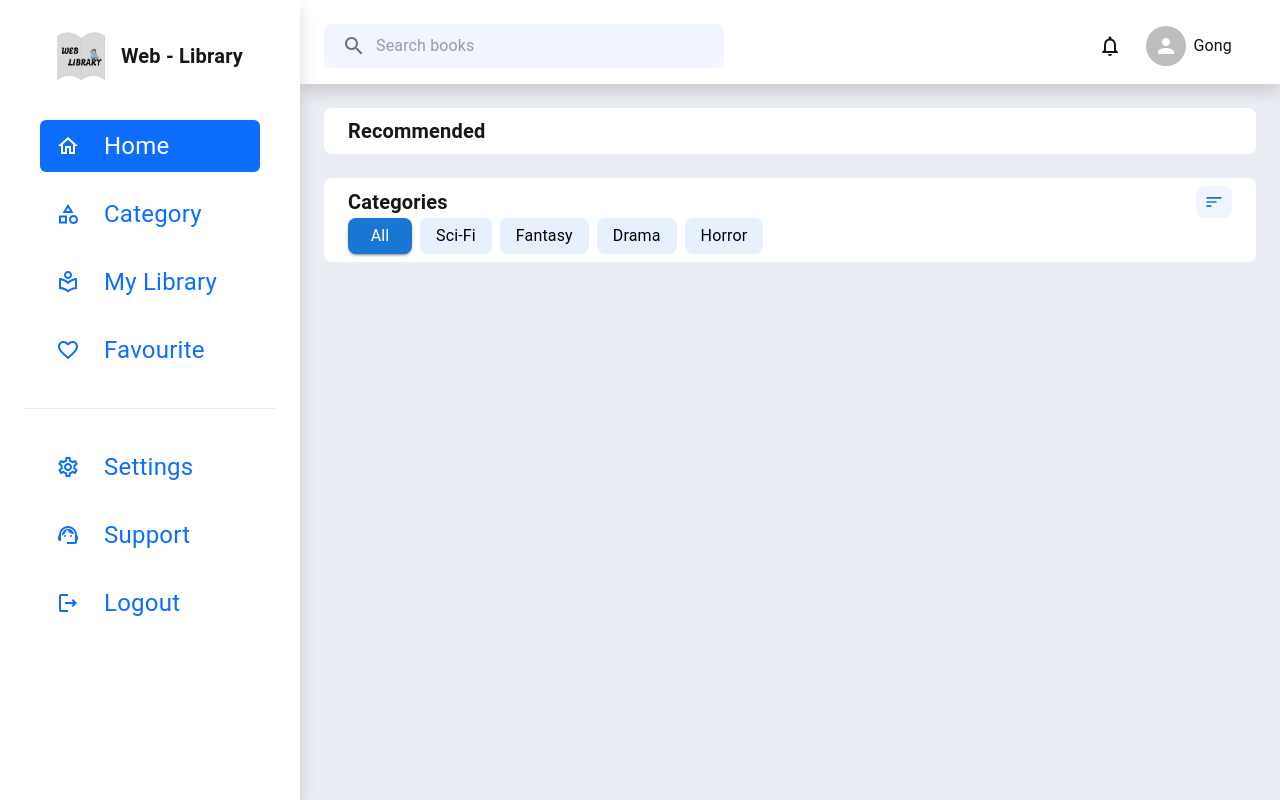
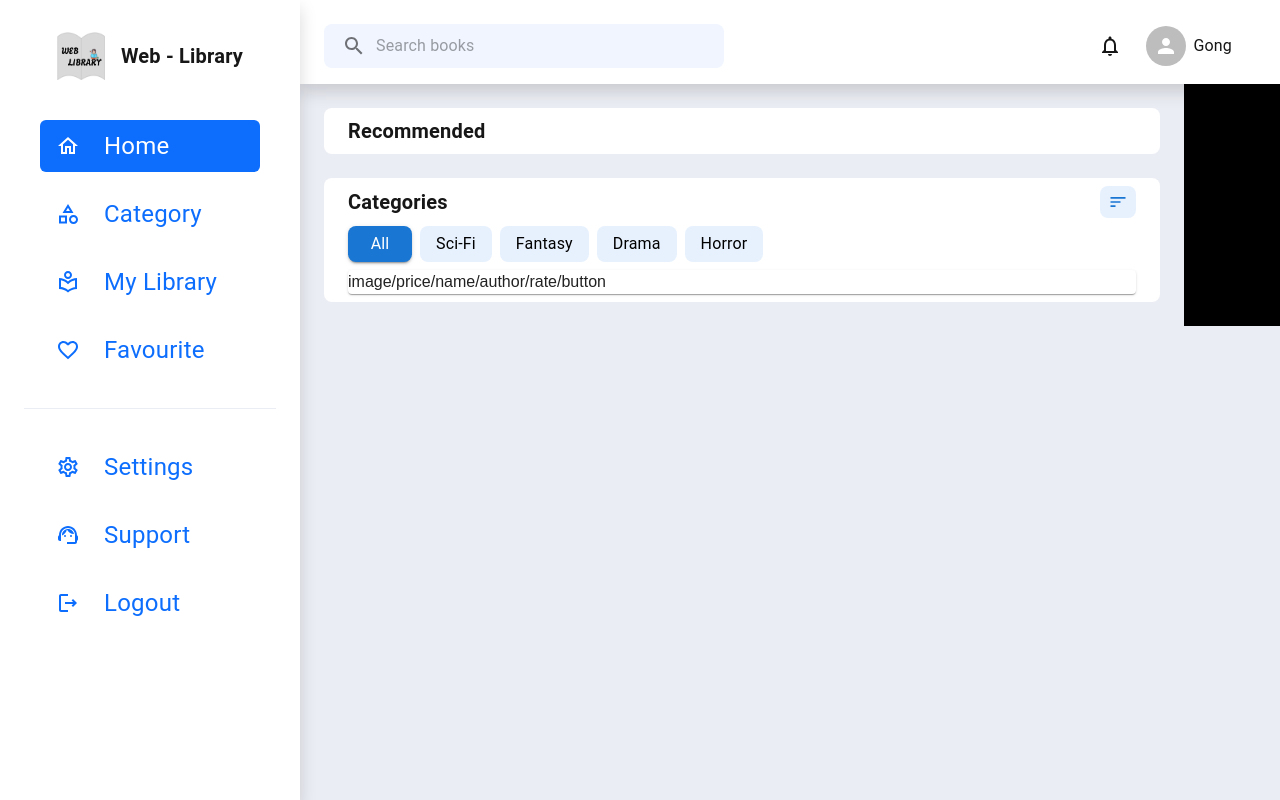
Before and after one commit to grittametw/Web-Library, a Next.js app: page / in a window 1280 px wide. Built offline with nearby package versions, Linux system fonts and the light colour scheme; what @mui/material-nextjs would draw is missing.

Commit message:
Set up docker-compose
- Set up docker-compose
- Update Homepage

```diff
--- a/src/app/page.tsx
+++ b/src/app/page.tsx
@@ -1,7 +1,7 @@
 import Sidebar from "@/components/Sidebar";
 import Navbar from '@/components/Navbar';
 import "@/styles/home.css";
-import { Box, Grid2, Typography, Button } from '@mui/material';
+import { Box, Grid2, Typography, Button, Paper } from '@mui/material';
 import { Sort } from '@mui/icons-material';
 
 export default function Home() {
@@ -9,21 +9,20 @@ export default function Home() {
   return (
     <Box className="d-flex">
       <Sidebar />
-      <Grid2 className="d-flex flex-column gap-4" sx={{ width: '100%' }}>
+      <Grid2 className="d-flex flex-column" sx={{ width: '100%' }}>
         <Navbar />
-
+        <Grid2 className="d-flex">
+          <Grid2 className="d-flex flex-column gap-4 my-4" sx={{ width: '100%' }}>
             <Box className="d-flex flex-column mx-4 p-2 px-4" sx={{ backgroundColor: '#fff', borderRadius: '8px' }}>
               <Typography fontWeight={600} fontSize={20}>Recommended</Typography>
             </Box>
-
-        <Box className="d-flex flex-column mx-4 p-2 px-4" sx={{ backgroundColor: '#fff', borderRadius: '8px' }}>
+            <Box className="d-flex flex-column mx-4 p-2 px-4 gap-2" sx={{ backgroundColor: '#fff', borderRadius: '8px' }}>
               <Grid2 className="d-flex justify-content-between align-items-center">
                 <Typography fontWeight={600} fontSize={20}>Categories</Typography>
-            <Button sx={{ minWidth: '20px', backgroundColor: '#f0f5ff', borderRadius: '8px' }}>
+                <Button sx={{ minWidth: '20px', backgroundColor: '#e7f1fe', borderRadius: '8px' }}>
                   <Sort sx={{ fontSize: '20px' }} />
                 </Button>
               </Grid2>
-
               <Grid2 className="d-flex gap-2">
                 <Button
                   variant="contained"
@@ -60,7 +59,18 @@ export default function Home() {
                   <Typography sx={{ color: '#000' }}>Horror</Typography>
                 </Button>
               </Grid2>
+              <Grid2>
+                <Paper>
+                  image/price/name/author/rate/button
+                </Paper>
+              </Grid2>
             </Box>
+          </Grid2>
+          <Box className="d-flex flex-column p-5" sx={{ backgroundColor: '#000' }}>
+
+          </Box>
+        </Grid2>
+
       </Grid2>
     </Box>
   );
--- a/src/components/Navbar.tsx
+++ b/src/components/Navbar.tsx
@@ -10,7 +10,7 @@ export default function Navbar() {
     return (
         <Box
             className="d-flex justify-content-between align-items-center p-3 px-4 pt-4 shadow"
-            sx={{ width: '100%', backgroundColor: '#fff' }}>
+            sx={{ width: '100%',  backgroundColor: '#fff' }}>
             <Box
                 component="form"
                 className="d-flex align-items-center px-2"
@@ -23,7 +23,6 @@ export default function Navbar() {
                     placeholder="Search books"
                 />
             </Box>
-
             <Grid2 className="d-flex align-items-center gap-4 px-4">
                 <NotificationsOutlined />
                 <Grid2 className="d-flex align-items-center gap-2">
--- a/src/components/Sidebar.tsx
+++ b/src/components/Sidebar.tsx
@@ -16,14 +16,14 @@ export default function Sidebar() {
 
     <Box
       className="sidebar d-flex flex-column p-4 shadow z-1"
-      sx={{ width: '100%', maxWidth: 300, minHeight: '100vh', backgroundColor: '#fff' }}>
+      sx={{ width: '100%', maxWidth: 300, minHeight: '100vh', backgroundColor: '#fff' }}
+    >
       <Grid2 className="d-flex justify-content-center align-items-center p-2 pb-4">
         <Link href="/" className="d-flex align-items-center gap-3">
           <Image src="/icon_web.png" alt="" width={48} height={48} />
           <Typography fontWeight={600} fontSize={20}>Web - Library</Typography>
         </Link>
       </Grid2>
-
       <Grid2 className="nav-pills flex-column mb-auto">
         <List className="nav pb-4" sx={{ borderBottom: '1px solid #ebedf4' }}>
           <ListItem className="nav-item">
```
Also changed, not shown: docker-compose.yaml (added, +19 -0 lines), 1 other file (tests, documents, lock files or other folders). Lines whose indentation alone changed are shown as unchanged.
